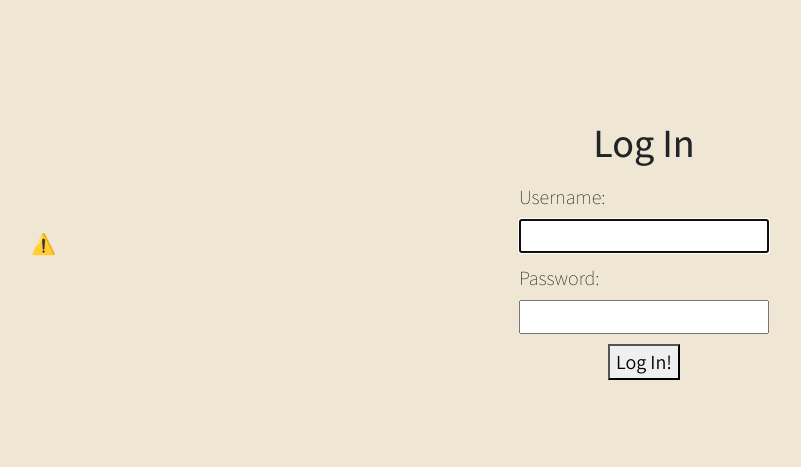
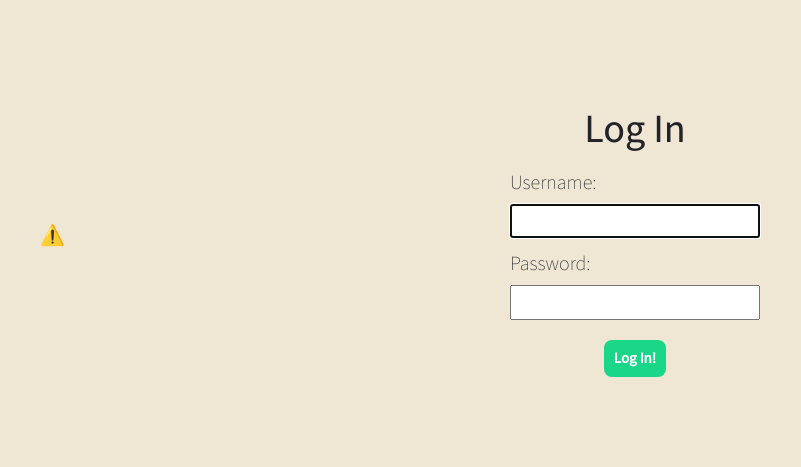
Before and after one commit to christinew2/igotthis, a Django app: page / in a window 1280 px wide. Shown: the part 128-595 px from the top of the page, without its empty margins (260-1061 px from the left). Run offline with Django 3.2, Linux system fonts and the light colour scheme.

Commit message:
change lottie animation and button

```diff
--- a/main_app/static/css/home.css
+++ b/main_app/static/css/home.css
@@ -8,6 +8,17 @@ main {
 
 .logo-container {
     margin: 0 4rem 0 4rem ;
+}
+.logo-container-big {
+    position: fixed;
+    top: 20%;
+}
+
+.logo-container-big h1 {
+    font-size: 4rem;
+    text-align: center;
+    font-family: 'Assistant', sans-serif;
+    font-weight: 200;
 }
 
 .login {
@@ -39,8 +50,19 @@ main {
     padding: 2px;
 }
 
-.login .btn {
-    align-self: flex-end;
+.login button {
     margin-right: 0;
     margin-top: 10px;
+    background-color:#1ad688;
+	border-radius:8px;
+    border: 0px;
+    color:#ffffff;
+	font-weight:bold;
+    font-size: 1.5rem;
+	padding:0.75rem 1rem;
+    text-decoration:none;
 }
+
+.login button:hover {
+    background-color:#08b66d;
+}
--- a/main_app/static/css/index.css
+++ b/main_app/static/css/index.css
@@ -16,7 +16,7 @@ h1 {
 	opacity: 0;
 	width: 20%;
 	position: absolute;
-	top: 25%;
+	top: 45%;
 	left: 5%;
 }
 
@@ -62,7 +62,6 @@ td {
 }
 
 .edit-button {
-	/* box-shadow: 0px 7px 13px -7px #ffbb0f; */
 	background-color:#ffc663;
 	border-radius:8px;
 	display:inline-block;
@@ -72,7 +71,6 @@ td {
     font-size: 1.5rem;
 	padding:0.75rem 1rem;
 	text-decoration:none;
-	/* text-shadow:0px 0px 0px #ffff00; */
 }
 .edit-button:hover {
 	background-color:#faaa55;
@@ -82,7 +80,6 @@ td {
 	top:1px;
 }
 .delete-button {
-	/* box-shadow: 0px 7px 13px -7px #ffbb0f; */
 	background-color:#ff8282;
 	border-radius:8px;
 	display:inline-block;
@@ -92,7 +89,6 @@ td {
     font-size: 1.5rem;
 	padding:0.75rem 1rem;
 	text-decoration:none;
-	/* text-shadow:0px 0px 0px #ffff00; */
 }
 .delete-button:hover {
 	background-color:#f06969;
--- a/main_app/templates/home.html
+++ b/main_app/templates/home.html
@@ -4,19 +4,23 @@
 {% block head %}
 <link rel="stylesheet" type="text/css" href="{% static 'css/home.css' %}"/>
 <script src="https://unpkg.com/@lottiefiles/lottie-player@latest/dist/lottie-player.js"></script>
+
 {% endblock  %}
 
 {% block content %}
 <main>
 {% if user.is_authenticated %}
-<section class="logo-container">
-    <lottie-player src="https://assets7.lottiefiles.com/temp/lf20_hKSrGc.json"  background="transparent"  speed="0.88"  style="width: 50vw; height: 50vw;"  loop  autoplay></lottie-player>
+<section class="logo-container-big">
+    <h1>Happy Working! You got it! </h1>
+    <lottie-player src="https://assets5.lottiefiles.com/packages/lf20_oojuetow.json"  background="transparent"  speed="0.6"  style="width: 500px; height: 500px;"  loop  autoplay></lottie-player>
 
 </section>
 {% endif %}
 {% if not user.is_authenticated %}
+
+<main class="login-screen">
     <section class="logo-container">
-        <lottie-player src="https://assets7.lottiefiles.com/temp/lf20_hKSrGc.json"  background="transparent"  speed="0.88"  style="width: 35vw; height: 35vw;"  loop  autoplay></lottie-player>
+        <lottie-player src="https://assets5.lottiefiles.com/packages/lf20_oojuetow.json"  background="transparent"  speed="0.5"  style="width: 430px; height: 430px;"  loop  autoplay></lottie-player>
 
     </section>
     <section>
@@ -28,6 +32,7 @@
             <button type="submit" >Log In!</button>
         </form>
     </section>
+</main>
 {% endif %}
 </main>
 {% endblock  %}
```
Also changed, not shown: main_app/templates/todos/index.html (+7 -1 lines), main_app/static/images/blue-tag.png (deleted), main_app/static/images/darkblue-tag.png (deleted), main_app/static/images/red-tag.png (deleted), main_app/static/images/yellow-tag.png (deleted).
